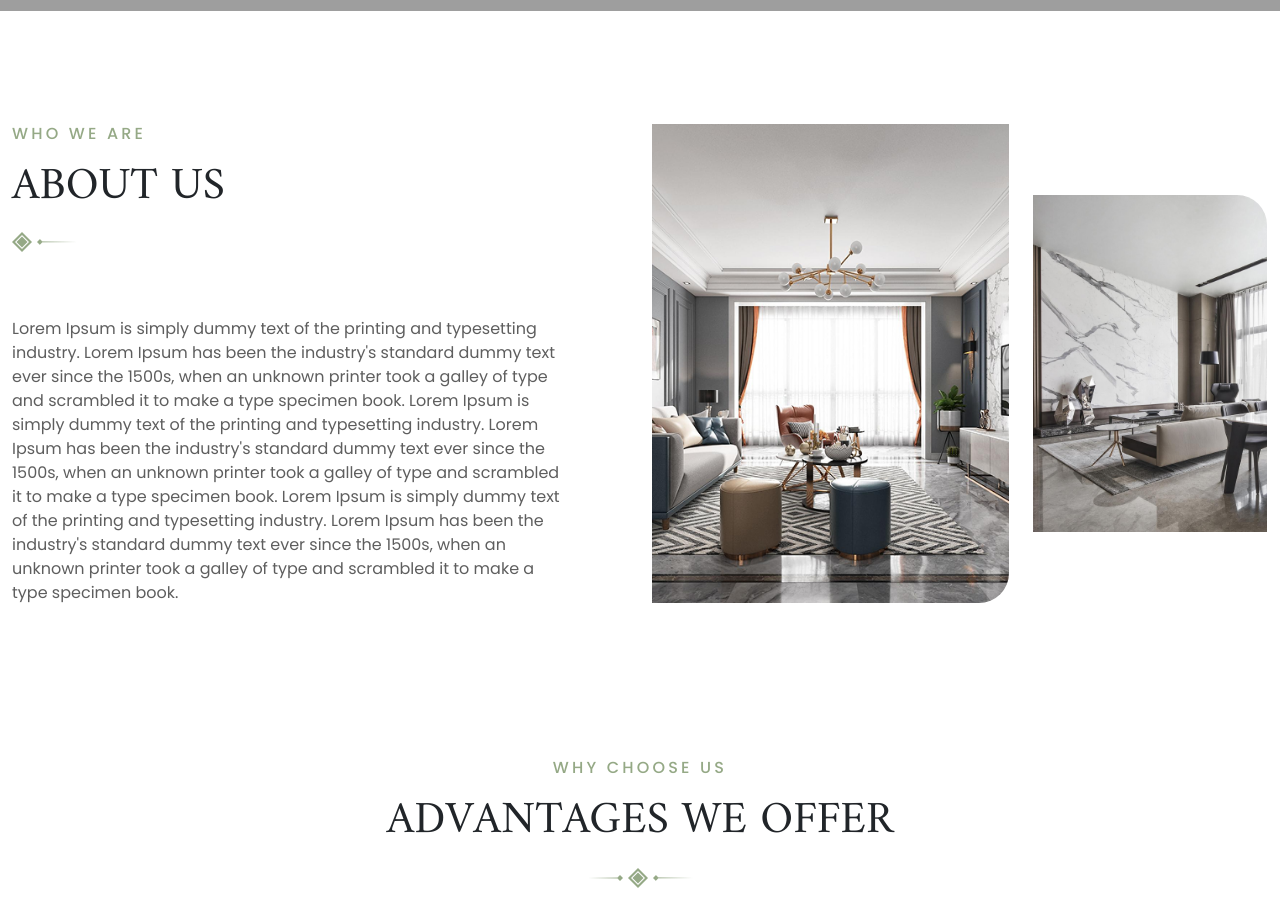
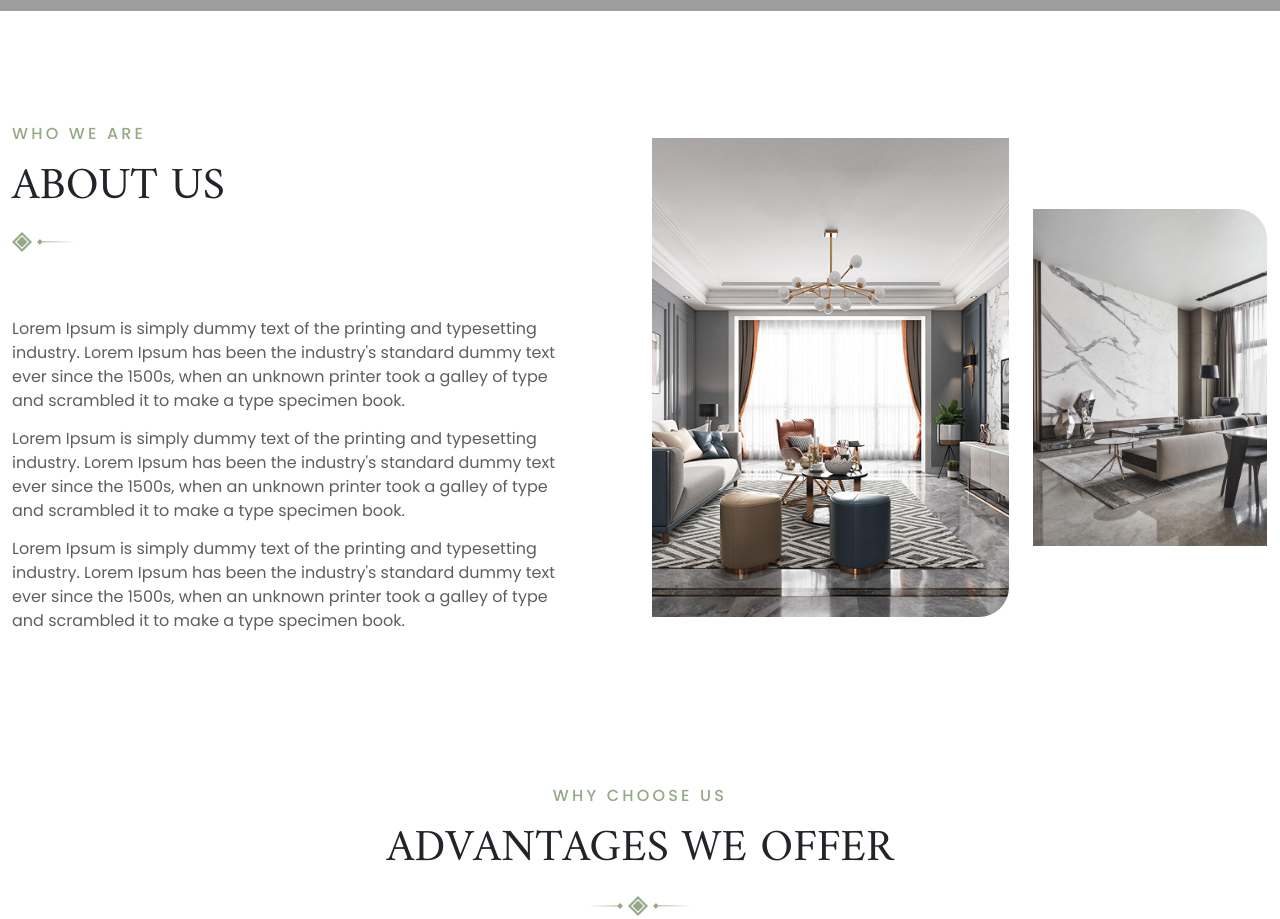
Before and after one commit to surojbag15/HTML-3RD-ASSESSMENT, a plain HTML site: page index.html in a window 1280 px wide. Shown: the part 820-1739 px from the top of the page. Drawn offline with nearby package versions, Linux system fonts and the light colour scheme; grey boxes are pictures that could not be loaded.

Commit message:
final code

```diff
--- a/css/style.css
+++ b/css/style.css
@@ -241,6 +241,10 @@ a {
   padding-bottom: clamp(80px, 12vw, 151px);
 }
 
+.paragraph-1,
+.paragraph-2 {
+  margin-bottom: 14px;
+}
 .upper-heading {
   font-family: var(--font-poppins);
   font-weight: 500;
@@ -553,7 +557,10 @@ hr {
   .banner-content {
     max-width: none;
   }
-
+  .about-content .paragraph,
+  .mission-content .paragraph {
+    max-width: 850px;
+  }
   .mission-content {
     margin-left: 0;
   }
--- a/index.html
+++ b/index.html
@@ -169,6 +169,38 @@
       <section class="about-section">
         <div class="container">
           <div class="row align-items-center">
+            <div class="col-lg-6 order-1 order-lg-1">
+              <div class="about-content">
+                <div class="upper-heading text-uppercase">Who we are</div>
+                <h2 class="title-2 text-uppercase">About us</h2>
+                <img class="design" src="./asset/design.png" alt="" />
+                <img class="full-design" src="./asset/full design.png" alt="" />
+                <div class="paragraph">
+                  <p class="paragraph-1">
+                    Lorem Ipsum is simply dummy text of the printing and
+                    typesetting industry. Lorem Ipsum has been the industry's
+                    standard dummy text ever since the 1500s, when an unknown
+                    printer took a galley of type and scrambled it to make a
+                    type specimen book.
+                  </p>
+                  <p class="paragraph-2">
+                    Lorem Ipsum is simply dummy text of the printing and
+                    typesetting industry. Lorem Ipsum has been the industry's
+                    standard dummy text ever since the 1500s, when an unknown
+                    printer took a galley of type and scrambled it to make a
+                    type specimen book.
+                  </p>
+                  <p class="paragraph-3">
+                    Lorem Ipsum is simply dummy text of the printing and
+                    typesetting industry. Lorem Ipsum has been the industry's
+                    standard dummy text ever since the 1500s, when an unknown
+                    printer took a galley of type and scrambled it to make a
+                    type specimen book.
+                  </p>
+                </div>
+              </div>
+            </div>
+
             <div class="col-lg-6 order-2 order-lg-2">
               <div class="about-images d-flex align-items-center">
                 <img
@@ -181,30 +213,6 @@
                   src="./asset/about-image-2.png"
                   alt=""
                 />
-              </div>
-            </div>
-
-            <div class="col-lg-6 order-1 order-lg-1">
-              <div class="about-content">
-                <div class="upper-heading text-uppercase">Who we are</div>
-                <h2 class="title-2 text-uppercase">About us</h2>
-                <img class="design" src="./asset/design.png" alt="" />
-                <img class="full-design" src="./asset/full design.png" alt="" />
-                <p class="paragraph">
-                  Lorem Ipsum is simply dummy text of the printing and
-                  typesetting industry. Lorem Ipsum has been the industry's
-                  standard dummy text ever since the 1500s, when an unknown
-                  printer took a galley of type and scrambled it to make a type
-                  specimen book. Lorem Ipsum is simply dummy text of the
-                  printing and typesetting industry. Lorem Ipsum has been the
-                  industry's standard dummy text ever since the 1500s, when an
-                  unknown printer took a galley of type and scrambled it to make
-                  a type specimen book. Lorem Ipsum is simply dummy text of the
-                  printing and typesetting industry. Lorem Ipsum has been the
-                  industry's standard dummy text ever since the 1500s, when an
-                  unknown printer took a galley of type and scrambled it to make
-                  a type specimen book.
-                </p>
               </div>
             </div>
           </div>
```
